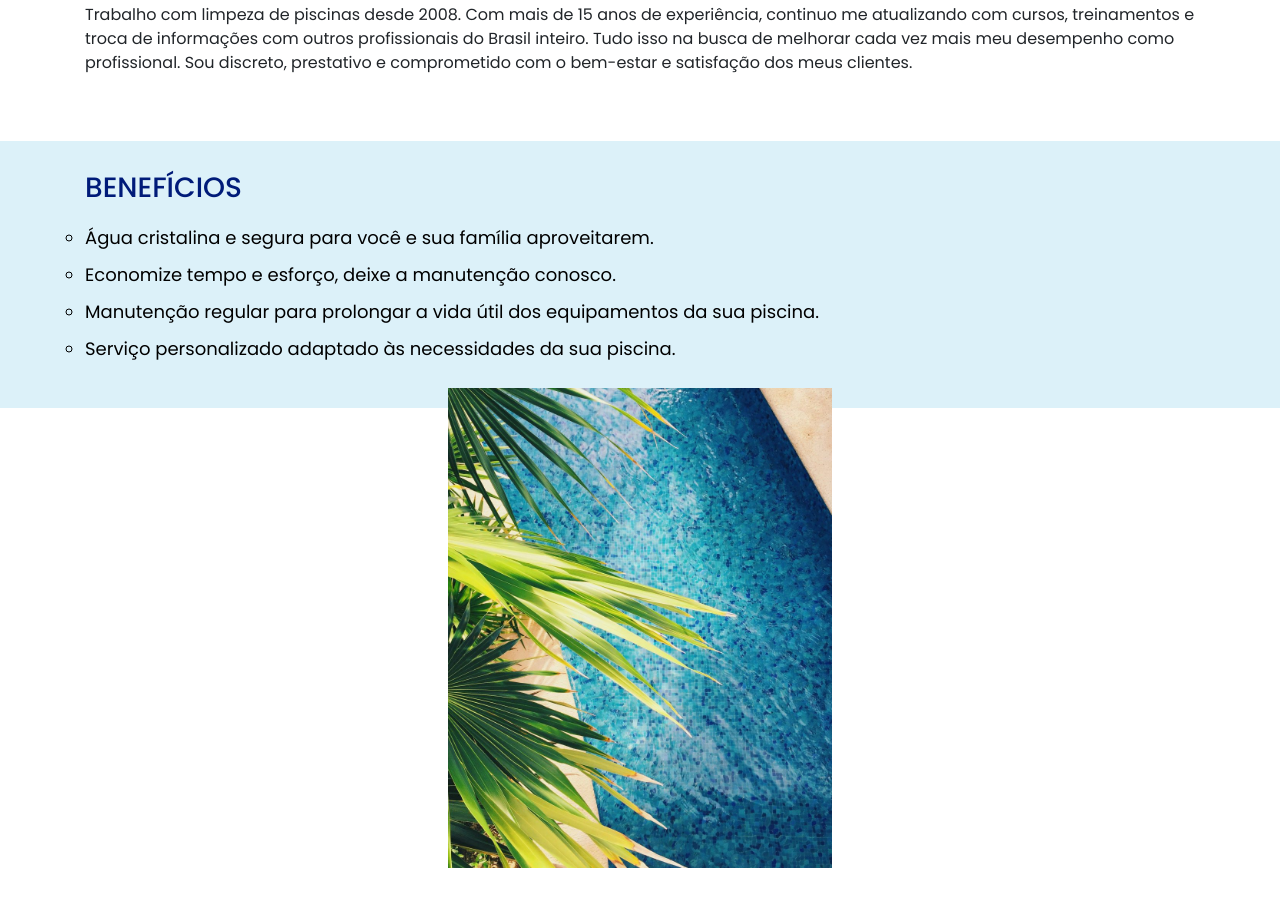
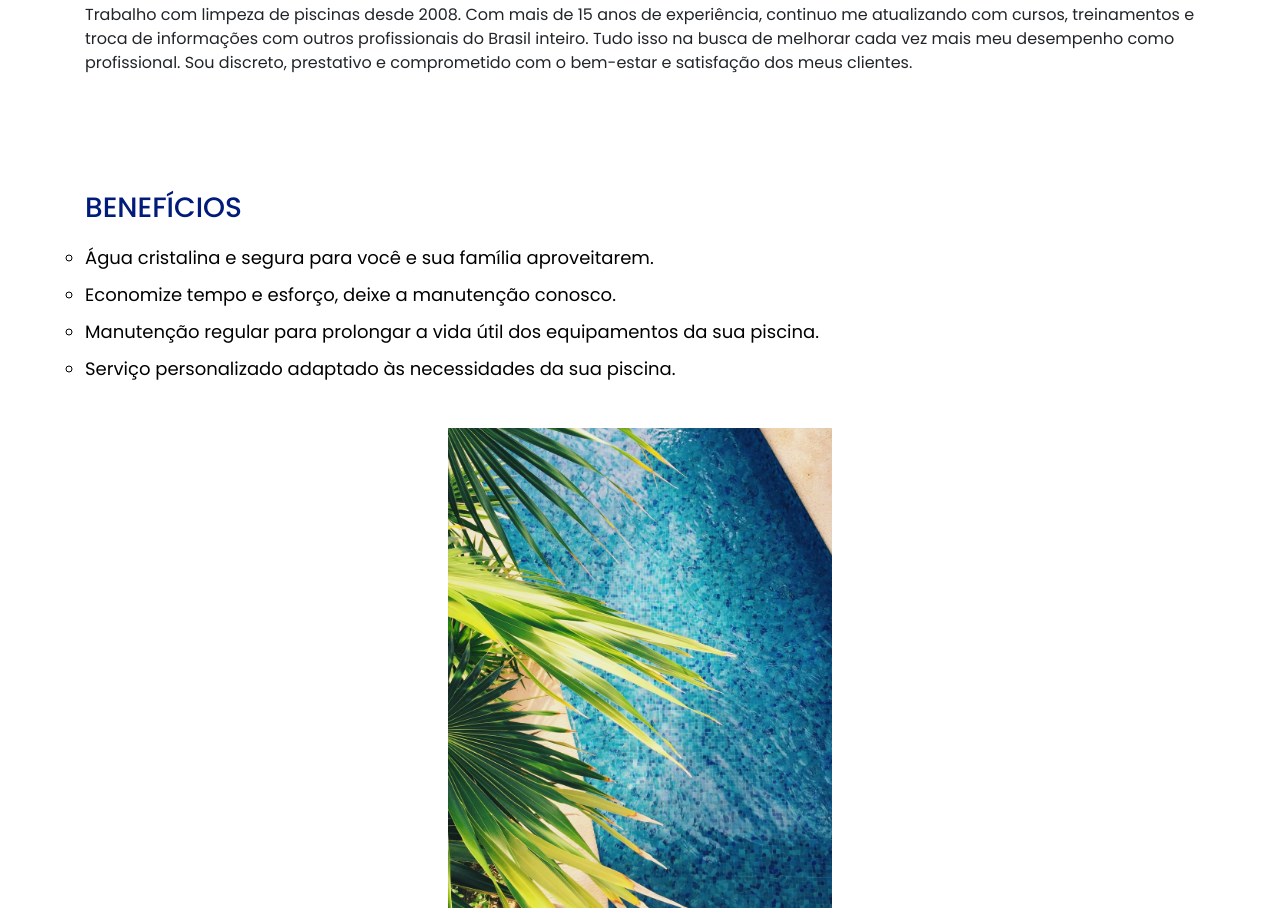
Before and after one commit to nayarakarinearaujo/gj.piscinaesaude, a plain HTML site: page index.html in a window 1280 px wide. Shown: the part 1381-2296 px from the top of the page. Drawn offline with nearby package versions, Linux system fonts and the light colour scheme; a web font is replaced by a local one.

Commit message:
Update style.css

```diff
--- a/style.css
+++ b/style.css
@@ -36,12 +36,6 @@ header img {
     position: relative;
     z-index: 1;
     padding-top: 100px;
-}
-
-/* Estilo para a seção de benefícios */
-#beneficios {
-    background-color: #d7eff8de;
-    padding: 30px 0;
 }
 
 #beneficios h2 {
```
